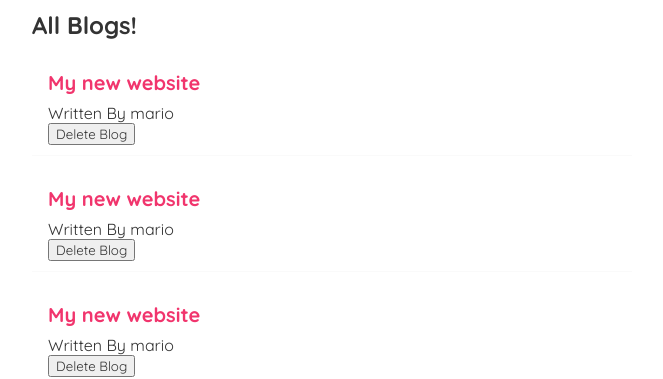
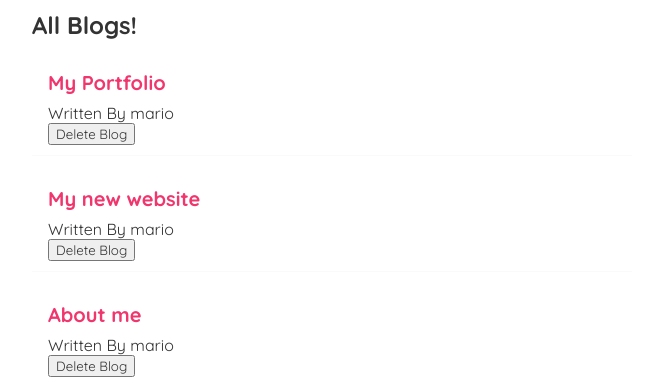
Before and after one commit to wzhaoxuan/ReactProject, a React (Create React App) app in the folder react-project/: page / in a window 1280 px wide. Shown: the part 121-500 px from the top of the page, without its empty margins (308-971 px from the left). Built offline with nearby package versions, Linux system fonts and the light colour scheme.

Commit message:
useEffect

```diff
--- a/react-project/src/Home.js
+++ b/react-project/src/Home.js
@@ -1,11 +1,13 @@
-import React, { useState } from "react";
+import React, { useState, useEffect } from "react";
 import BlogList from "./Bloglist";
+
+// UseEffect: A hook runs a function every render of the components
 
 const Home = () =>{
     const [blogs, setBlogs] = useState([
-        {title: 'My new website', body: 'alkvwerjfo', author:'mario', id: 1}, // Properties: title, body, author, id
+        {title: 'My Portfolio', body: 'alkvwerjfo', author:'mario', id: 1}, // Properties: title, body, author, id
         {title: 'My new website', body: 'alkvwerjfo', author:'mario', id: 2},
-        {title: 'My new website', body: 'alkvwerjfo', author:'mario', id: 3}
+        {title: 'About me', body: 'alkvwerjfo', author:'mario', id: 3}
     ]);
 
     const handleDelete = (id) =>{
@@ -13,6 +15,12 @@ const Home = () =>{
         const newBlogs = blogs.filter(blog => blog.id !== id);
         setBlogs(newBlogs);
     }
+
+    // This will run the function every render of the component
+    useEffect(() => {
+        console.log("Use Effect ran");
+        console.log(blogs);
+    });
 
     return(
         <div className="Home">
```
